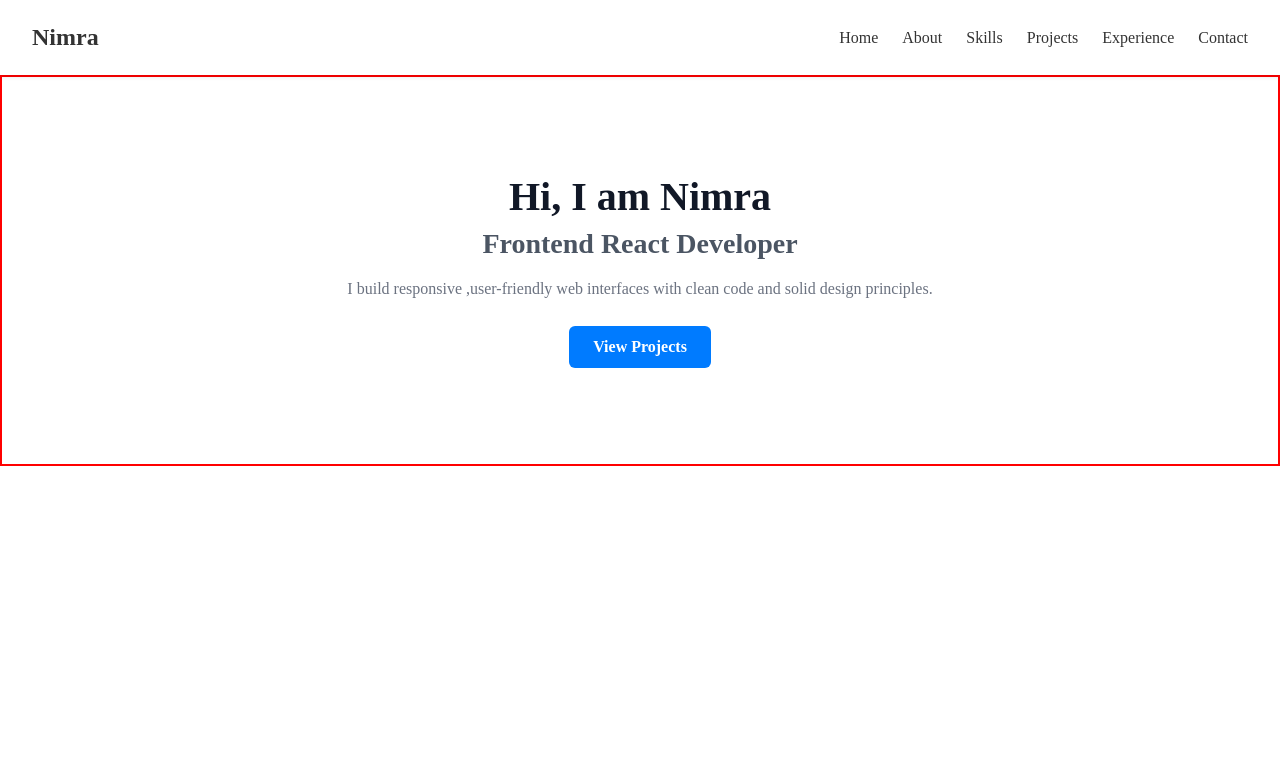
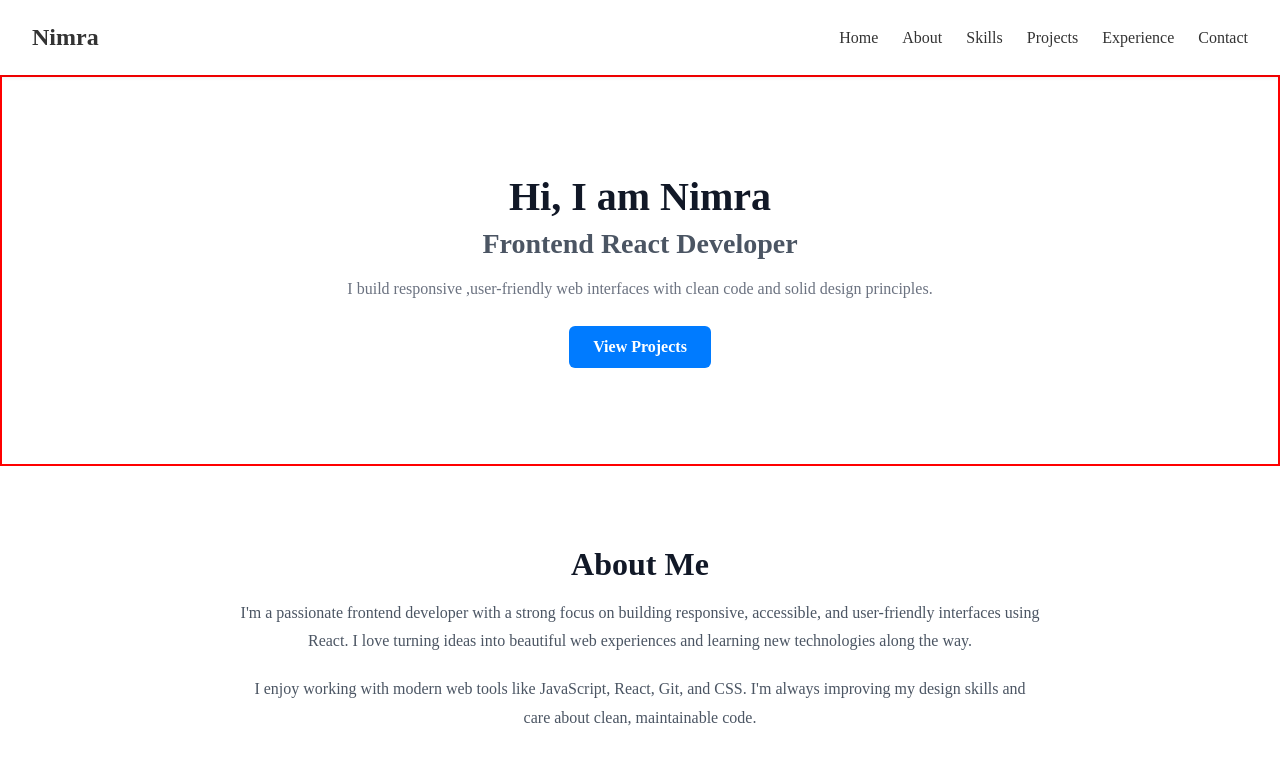
Before and after one commit to Shila-Mehta/Portfolio, a React (Vite) app in the folder my-first-react-app/: page / in a window 1280 px wide. Shown: the top 762 px of the page. Built offline with nearby package versions, Linux system fonts and the light colour scheme.

Commit message:
add  about section with bio and basic styling

```diff
--- a/my-first-react-app/src/App.jsx
+++ b/my-first-react-app/src/App.jsx
@@ -1,5 +1,6 @@
 import Navbar from "./components/Navbar";
-import Hero from './components/Hero'
+import Hero from './components/Hero';
+import About from './components/About'
 
 function App() {
 
@@ -7,6 +8,7 @@
    <div>
      <Navbar></Navbar>
      <Hero></Hero>
+     <About></About>
    </div>
 
   )
--- a/my-first-react-app/src/components/About.jsx
+++ b/my-first-react-app/src/components/About.jsx
@@ -1 +1,29 @@
 import '../styles/about.css';
+
+export default function About(){
+    return(
+        <section className='about' id='about'>
+
+        <div  className='about-content'>
+
+        <h2> About Me </h2>
+
+        <p>
+          I'm a passionate frontend developer with a strong focus on building responsive,
+          accessible, and user-friendly interfaces using React. I love turning ideas into
+          beautiful web experiences and learning new technologies along the way.
+        </p>
+
+         <p>
+          I enjoy working with modern web tools like JavaScript, React, Git, and CSS. I'm
+          always improving my design skills and care about clean, maintainable code.
+
+         </p>
+
+        </div>
+
+        {/* <img  src=''  className='about-img' alt='Nimra' /> */}
+
+        </section>
+    )
+}
--- a/my-first-react-app/src/styles/about.css
+++ b/my-first-react-app/src/styles/about.css
@@ -0,0 +1,31 @@
+.about{
+    padding:5rem 2rem;
+    background-color: #ffffff;
+    text-align: center;
+}
+
+.about-content{
+    max-width: 800px;
+    margin:0 auto;
+}
+
+.about-content h2{
+    font-size: 2rem;
+    margin-bottom: 1rem;
+    color:#111827;
+}
+
+
+.about-content p{
+    font-size: 1rem;
+    color:#4b5563;
+    line-height: 1.8;
+    margin-bottom: 1.2rem;
+}
+
+.about-img{
+    width:200px;
+    border-radius: 12px;
+    margin: 2rem 0;
+    background-color: greenyellow;
+}
```
Also changed, not shown: 1 other file (tests, documents, lock files or other folders).
